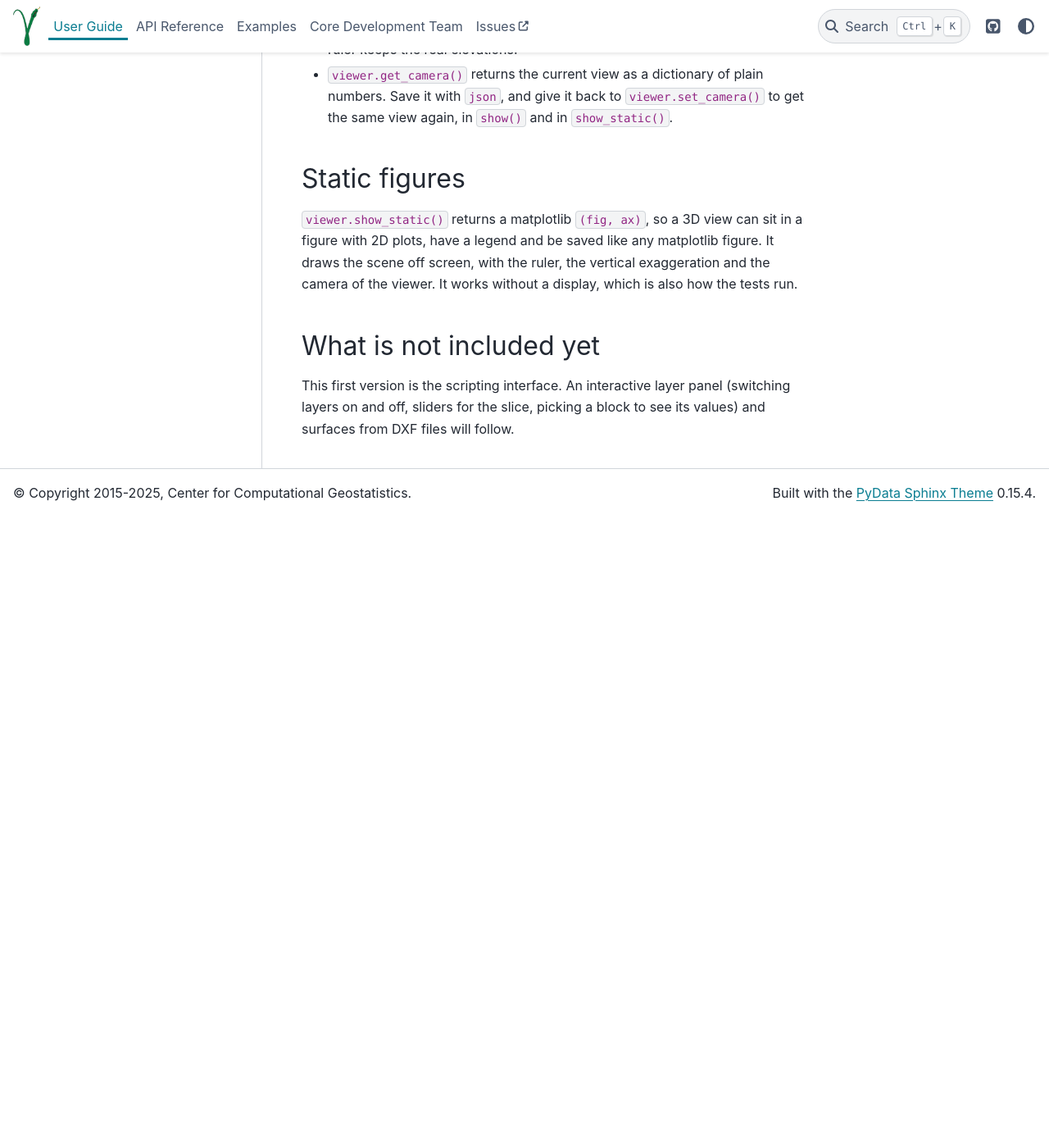
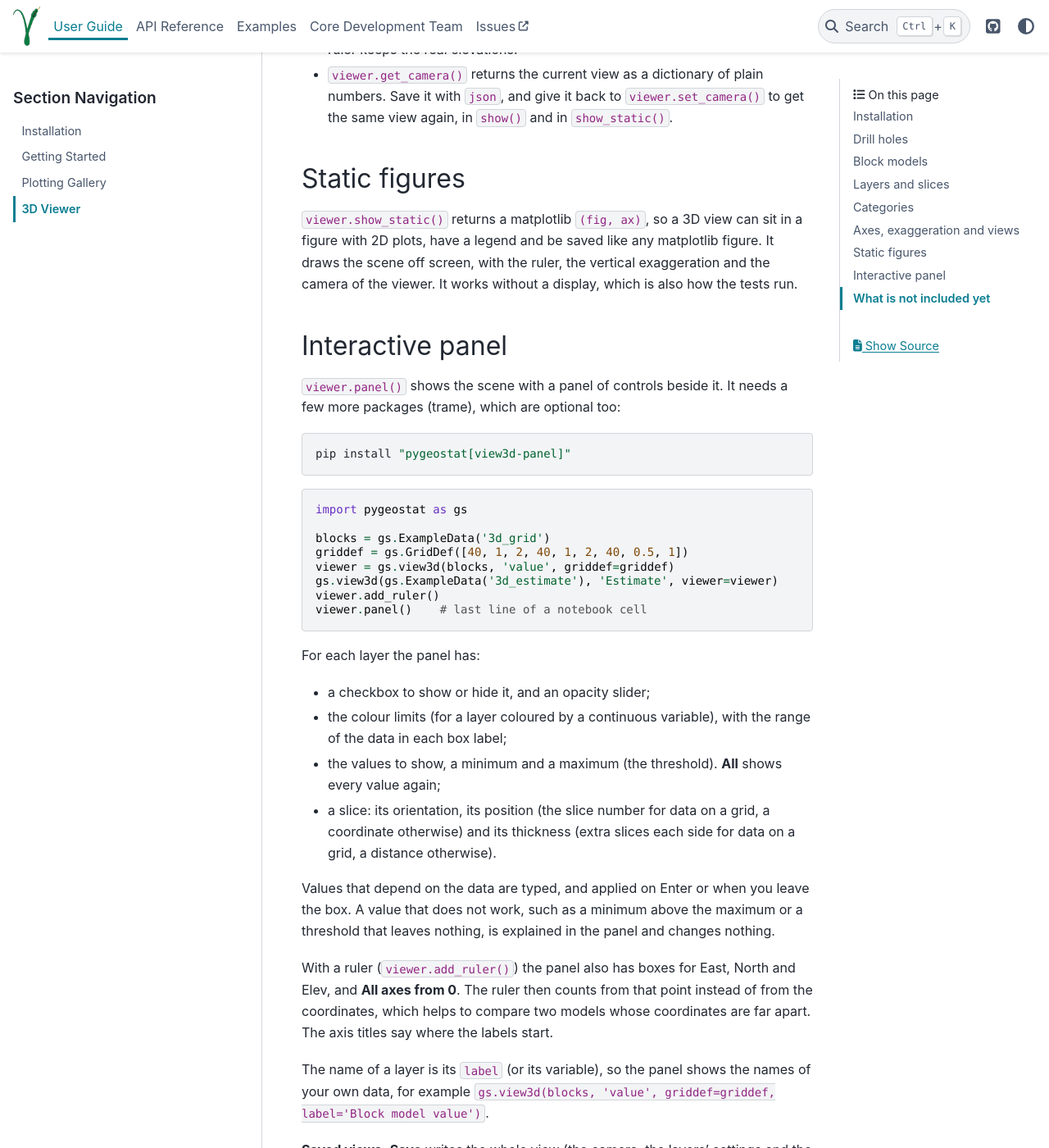
Before and after one commit to CcgAlberta/pygeostat, a Sphinx documentation site: the page built from docs/source/user_guide/view3d.md, in a window 1280 px wide and 1400 px high, scrolled down 3740 px. Shown: the whole window at 82% size. Built offline with Sphinx 7.4.7 and the PyData theme 0.15.4, drawn with Linux system fonts in a browser that asks for light colours; pages that are not in the unit, such as notebooks, are missing from menus; before the commit the page ends 4370 px from its top, so only the background shows below that; some of the changed text lies outside the part shown.

Commit message:
Ref #149 describe the interactive panel in the 3D viewer guide

````diff
--- a/docs/source/user_guide/view3d.md
+++ b/docs/source/user_guide/view3d.md
@@ -124,7 +124,72 @@
 vertical exaggeration and the camera of the viewer. It works without a display, which is also how the
 tests run.
 
+## Interactive panel
+
+`viewer.panel()` shows the scene with a panel of controls beside it. It needs a few more packages
+(trame), which are optional too:
+
+```bash
+pip install "pygeostat[view3d-panel]"
+```
+
+```python
+import pygeostat as gs
+
+blocks = gs.ExampleData('3d_grid')
+griddef = gs.GridDef([40, 1, 2, 40, 1, 2, 40, 0.5, 1])
+viewer = gs.view3d(blocks, 'value', griddef=griddef)
+gs.view3d(gs.ExampleData('3d_estimate'), 'Estimate', viewer=viewer)
+viewer.add_ruler()
+viewer.panel()    # last line of a notebook cell
+```
+
+For each layer the panel has:
+
+- a checkbox to show or hide it, and an opacity slider;
+- the colour limits (for a layer coloured by a continuous variable), with the range of the data in
+  each box label;
+- the values to show, a minimum and a maximum (the threshold). **All** shows every value again;
+- a slice: its orientation, its position (the slice number for data on a grid, a coordinate otherwise)
+  and its thickness (extra slices each side for data on a grid, a distance otherwise).
+
+Values that depend on the data are typed, and applied on Enter or when you leave the box. A value that
+does not work, such as a minimum above the maximum or a threshold that leaves nothing, is explained in
+the panel and changes nothing.
+
+With a ruler (`viewer.add_ruler()`) the panel also has boxes for East, North and Elev, and **All axes
+from 0**. The ruler then counts from that point instead of from the coordinates, which helps to
+compare two models whose coordinates are far apart. The axis titles say where the labels start.
+
+The name of a layer is its `label` (or its variable), so the panel shows the names of your own data,
+for example `gs.view3d(blocks, 'value', griddef=griddef, label='Block model value')`.
+
+**Saved views.** **Save** writes the whole view (the camera, the layers' settings and the ruler) to a
+json file in the folder `views/`, or in `viewer.panel(views_folder='...')`, and **Load** shows a saved
+view again. Without a name, a name is made from the time.
+
+### The same from a script
+
+Each control is a method of the viewer, so nothing needs to be clicked to get a view:
+
+```python
+viewer.set_layer('value', opacity=0.3, clim=(-2, 2))
+viewer.set_layer('value', threshold=(0.5, 1.0))                   # False shows all values again
+viewer.set_layer('value', orient='xz', slice_number=20, slice_thickness=2)
+viewer.set_layer('value', orient=False)                           # the whole layer again
+viewer.set_layer('Estimate', visible=False)
+viewer.set_axis_origin((0, 0, 0), from_zero=True)
+
+import json
+view = viewer.get_view()                  # plain numbers and strings, so json works
+json.dump(view, open('view.json', 'w'))
+viewer.set_view(json.load(open('view.json')))
+```
+
+`set_view` matches layers by name and refuses a view that names a layer the scene does not have.
+
 ## What is not included yet
 
-This first version is the scripting interface. An interactive layer panel (switching layers on and off,
-sliders for the slice, picking a block to see its values) and surfaces from DXF files will follow.
+Surfaces from DXF files, picking a block to see its values, and display options (drawing styles,
+choosing categories from the legend, the background colour, a flat 2D view of an axis) will follow
+in separate issues.
````
